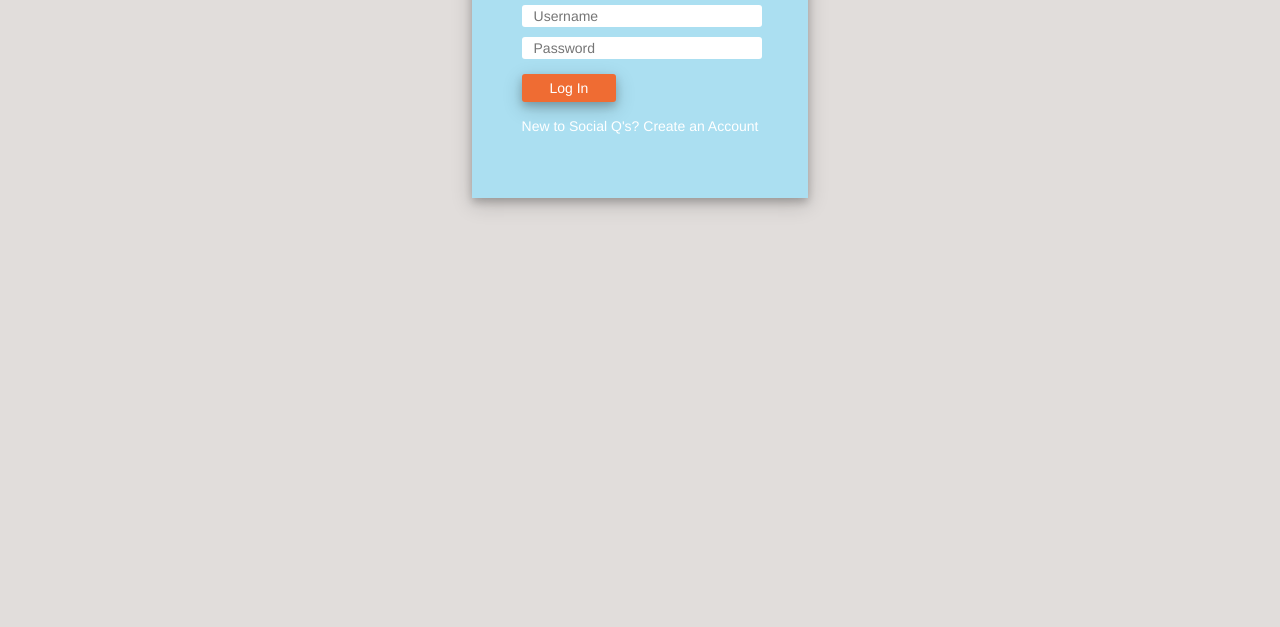
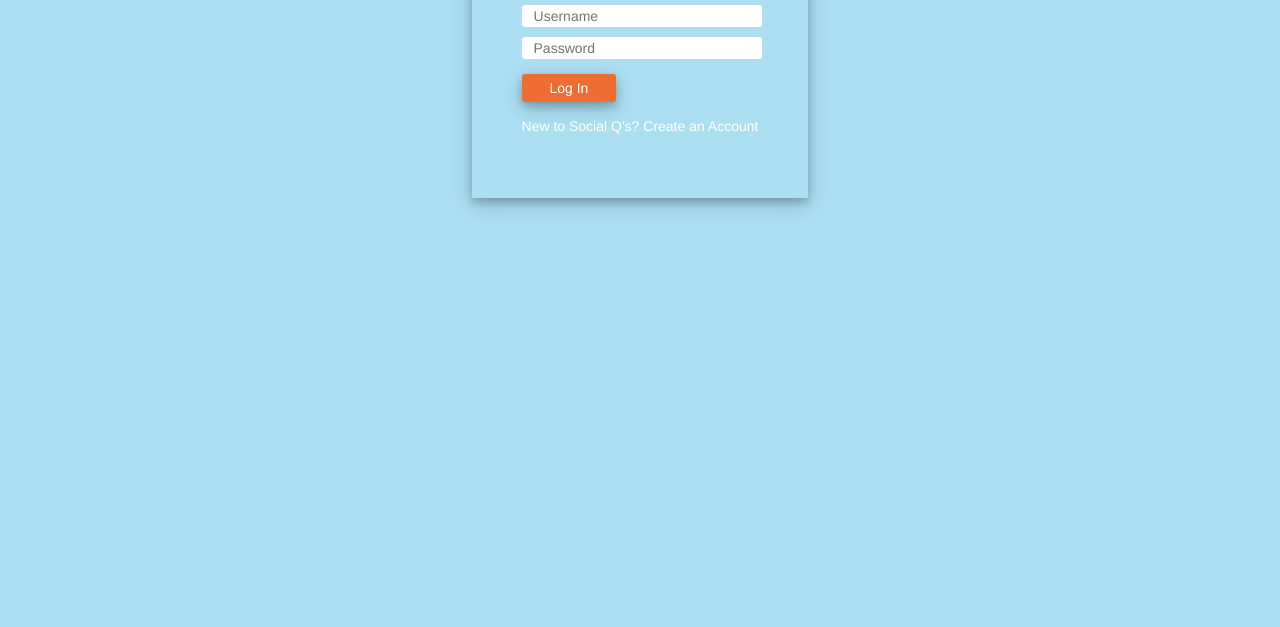
Before and after one commit to jkern-dev/SocialQ, a React app in the folder frontend/: page /#/login in a window 1280 px wide. Shown: the part 242-869 px from the top of the page. Built offline with nearby package versions, Linux system fonts and the light colour scheme.

Commit message:
Log Out Redirect

```diff
--- a/frontend/public/stylesheets/navbar/navbar.css
+++ b/frontend/public/stylesheets/navbar/navbar.css
@@ -16,7 +16,7 @@ body {
     bottom: 0;
     height: 100%;
     width: 100%;
-    background: #E1DDDB;
+    background: #abdff1
 }
 #root {
     width: 100%;
--- a/frontend/public/stylesheets/session/signup-form.css
+++ b/frontend/public/stylesheets/session/signup-form.css
@@ -1,5 +1,5 @@
 body {
-    background-color: #e1dddb;
+    background-color: #abdff1;
 }
 
 .signup-form-container{
@@ -10,7 +10,7 @@ body {
     /* justify-content: center;  */
     margin: 0 auto;
     margin-top: 69px;
-    background: #E1DDDB;
+    background: #abdff1;
 }
 
 .signup-header{
--- a/frontend/src/components/navbar/navbar.jsx
+++ b/frontend/src/components/navbar/navbar.jsx
@@ -13,6 +13,7 @@ class NavBar extends React.Component {
   logoutUser(e) {
     e.preventDefault();
     this.props.logout();
+    this.props.history.replace('/login')
   }
 
   getLinks() {
```
